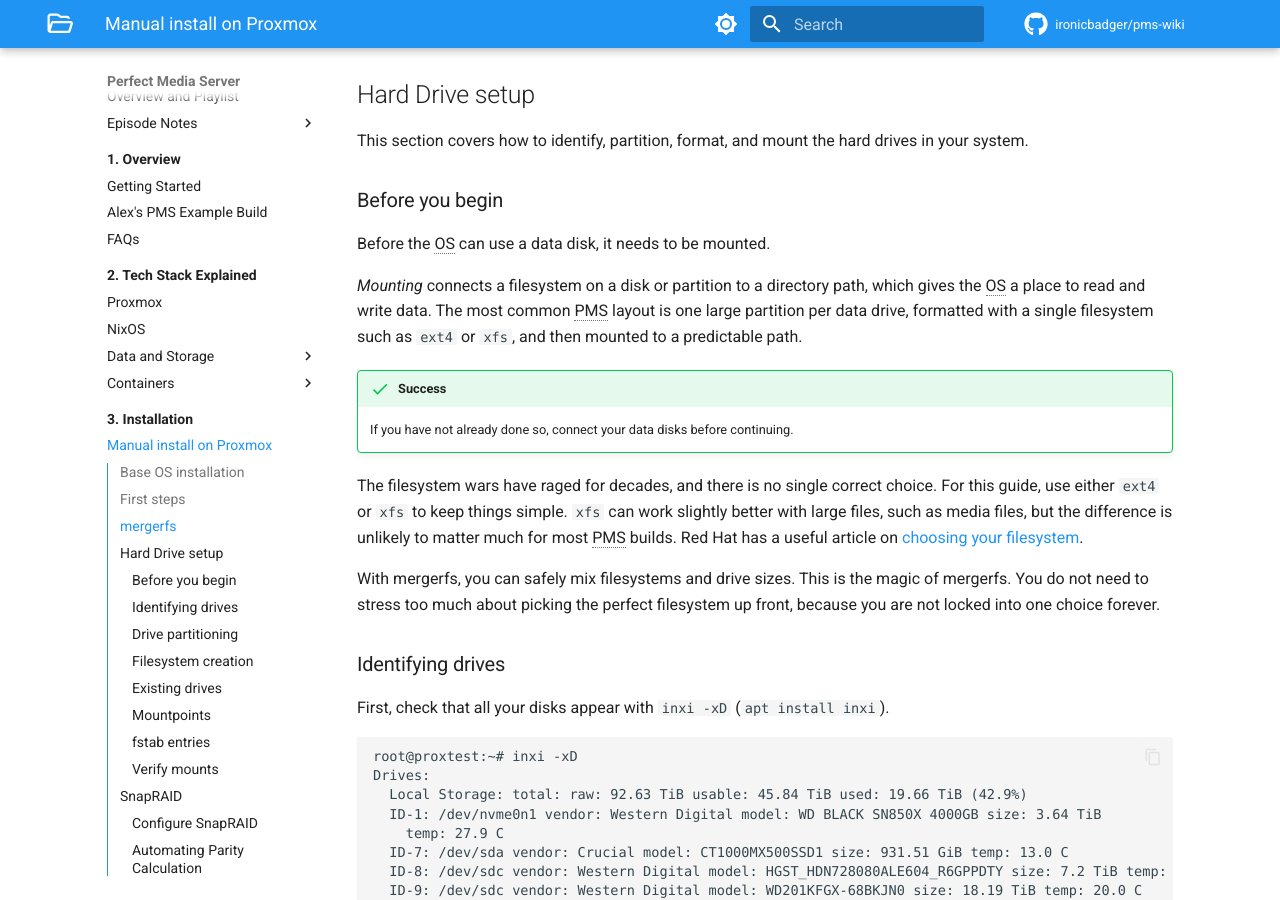
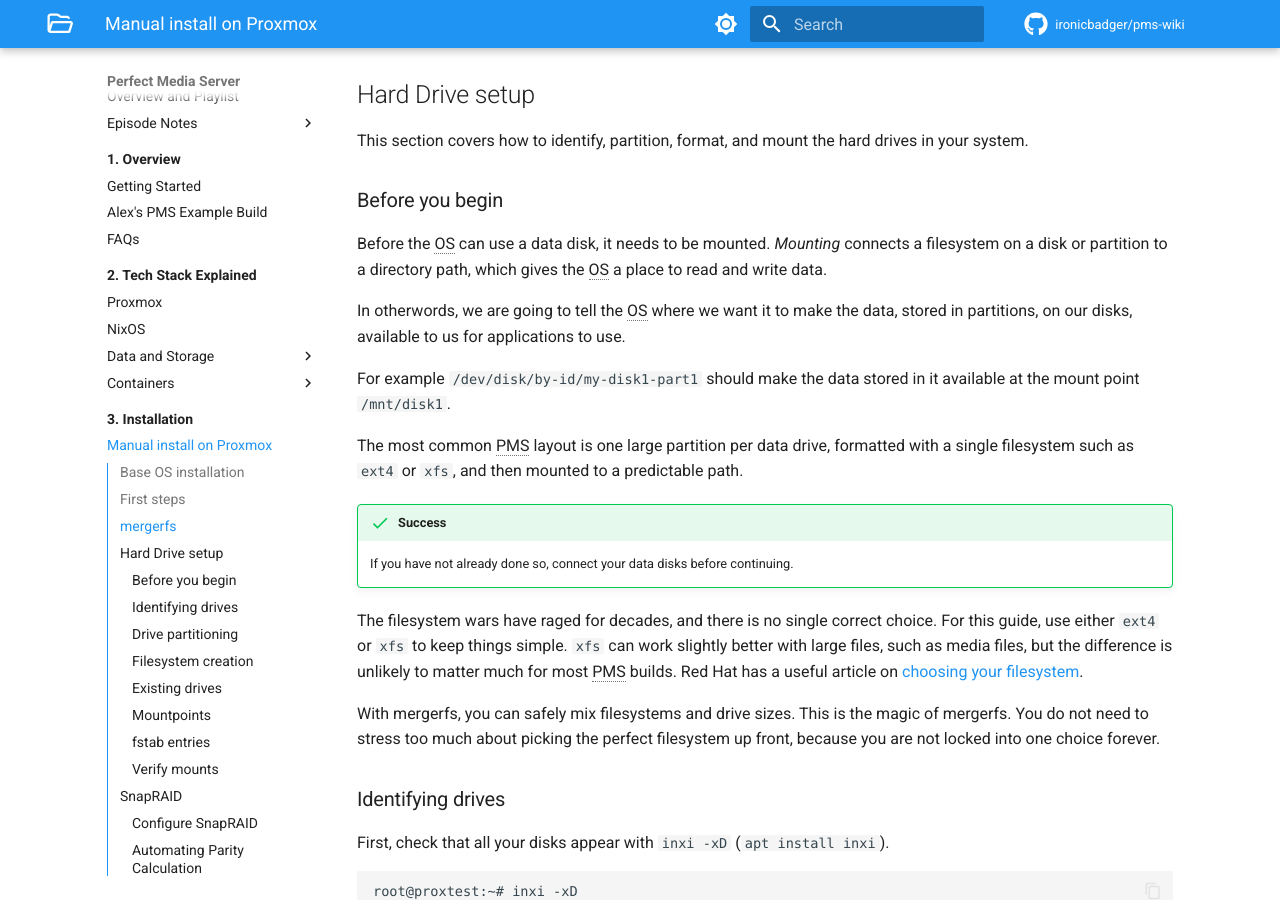
Before and after one commit to ironicbadger/pms-wiki, an MkDocs documentation site: the page built from docs/03-installation/manual-install-proxmox.md, in a window 1280 px wide and 900 px high, scrolled down 3604 px. Built offline with MkDocs 1.6.1 and Material for MkDocs 9.7.7, drawn with Linux system fonts in a browser that asks for light colours; some web fonts are replaced; comment, search, counter and statistics services are not loaded.

Commit message:
mounting wording clarification

```diff
--- a/docs/03-installation/manual-install-proxmox.md
+++ b/docs/03-installation/manual-install-proxmox.md
@@ -94,9 +94,13 @@ This section covers how to identify, partition, format, and mount the hard drive
 
 ### Before you begin
 
-Before the OS can use a data disk, it needs to be mounted.
+Before the OS can use a data disk, it needs to be mounted. _Mounting_ connects a filesystem on a disk or partition to a directory path, which gives the OS a place to read and write data.
 
-_Mounting_ connects a filesystem on a disk or partition to a directory path, which gives the OS a place to read and write data. The most common PMS layout is one large partition per data drive, formatted with a single filesystem such as `ext4` or `xfs`, and then mounted to a predictable path.
+In otherwords, we are going to tell the OS where we want it to make the data, stored in partitions, on our disks, available to us for applications to use.
+
+For example `/dev/disk/by-id/my-disk1-part1` should make the data stored in it available at the mount point `/mnt/disk1`.
+
+The most common PMS layout is one large partition per data drive, formatted with a single filesystem such as `ext4` or `xfs`, and then mounted to a predictable path.
 
 !!! success
     If you have not already done so, connect your data disks before continuing.
```
